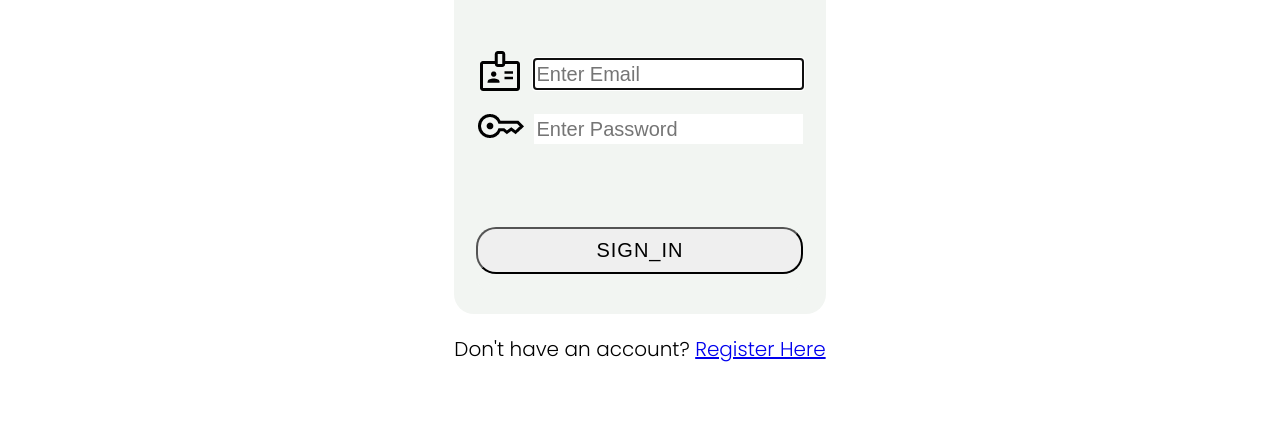
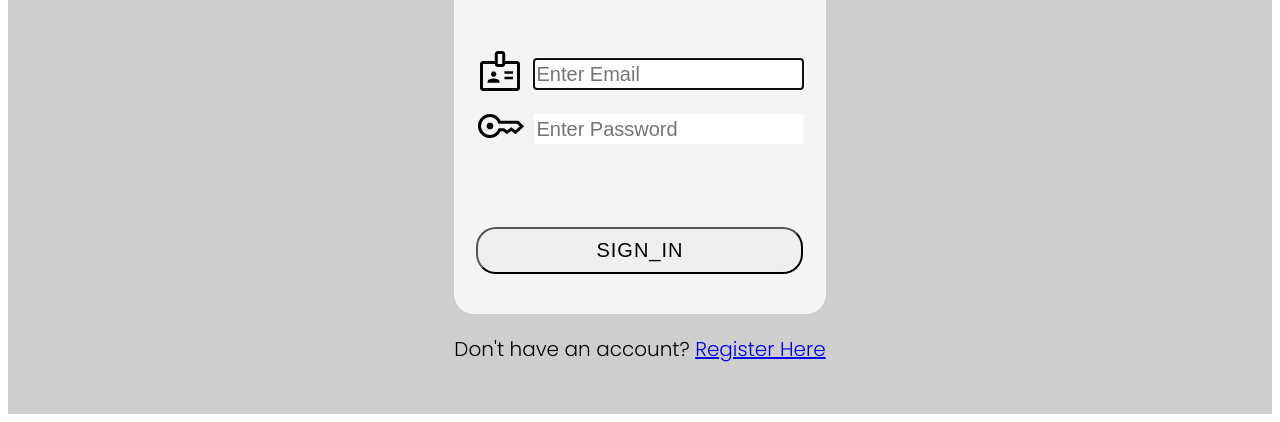
Before and after one commit to FrostyLancers/Project-Web, a plain HTML site: page Login.html in a window 1280 px wide. Shown: the part 401-823 px from the top of the page. Drawn offline with Linux system fonts and the light colour scheme; the site is published under a folder, as on GitHub Pages, so addresses that start at the root find nothing.

Commit message:
Image BG Login Page

```diff
--- a/CSS/Login.css
+++ b/CSS/Login.css
@@ -64,7 +64,7 @@ body{
 
 .Login_Forum::before{
     content: "";
-    background-image: url(/Images/Food_Login4.jpg);
+    background-image: url(../Images/Food_Login4.jpg);
     background-size: 100%;
     position: absolute;
     top: 0px;
```
